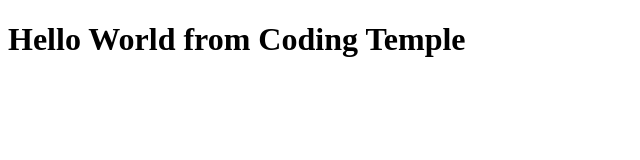
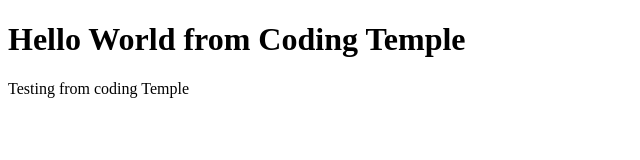
Before and after one commit to angelpatel95/hello_world_jan2021, a plain HTML site: page index.html in a window 1280 px wide. Shown: the whole page, without its empty margins (0-640 px from the left). Drawn offline with Linux system fonts and the light colour scheme.

Commit message:
Adding paragraph for HTML -- AP

```diff
--- a/index.html
+++ b/index.html
@@ -7,5 +7,6 @@
 </head>
 <body>
     <h1>Hello World from Coding Temple</h1>
+    <p>Testing from coding Temple</p>
 </body>
 </html>
```
